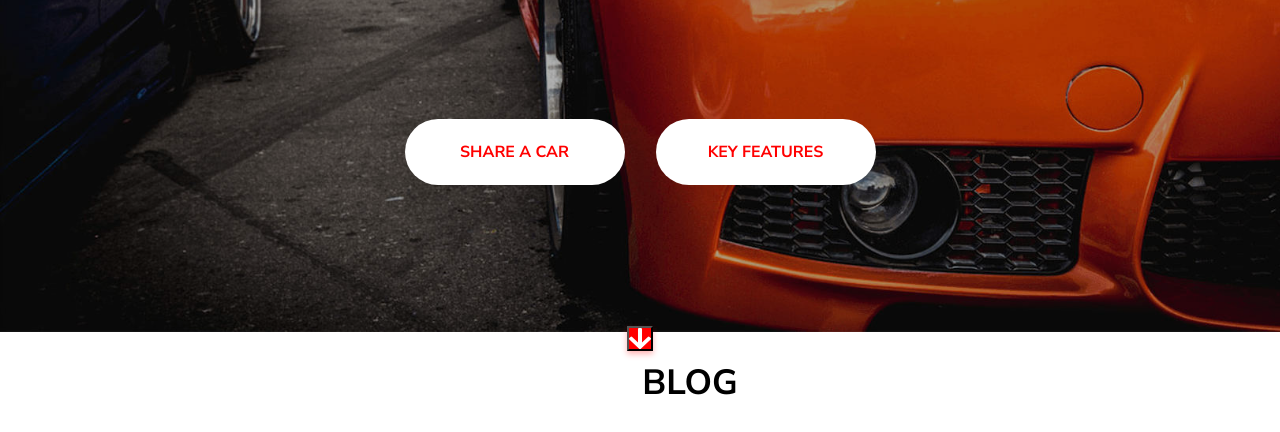
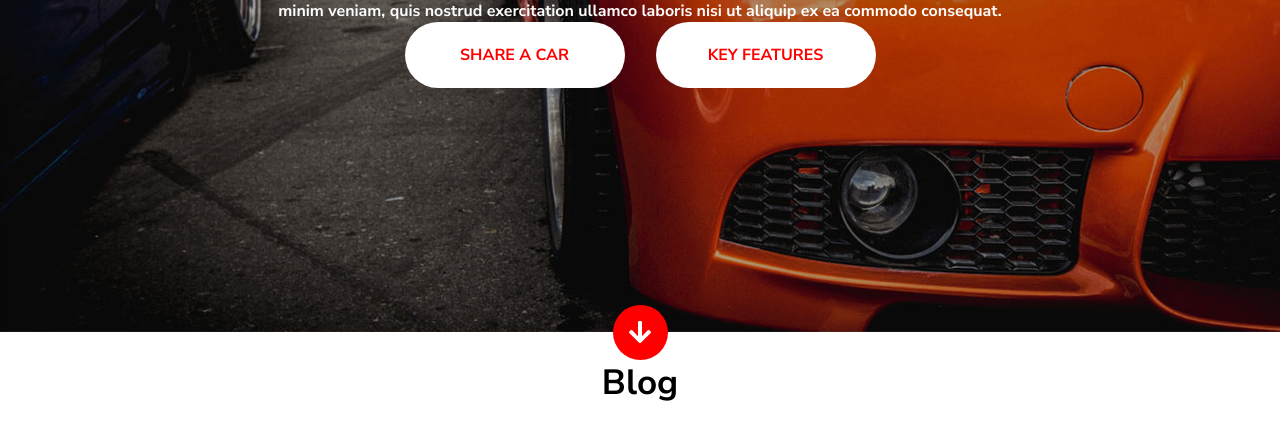
Before and after one commit to Kindziolek/CarScharing, a plain HTML site: page index.html in a window 1280 px wide. Shown: the part 468-900 px from the top of the page. Drawn offline with Linux system fonts and the light colour scheme; files whose address does not match are found by name.

Commit message:
Nagłówek

```diff
--- a/css/style.css
+++ b/css/style.css
@@ -107,10 +107,11 @@ a:hover {
 .content {
     display: flex;
     position: relative;
-    height: 100%;
+    height: calc(100% - 88px);
     flex-direction: column;
-    justify-content: space-around;
+    justify-content: space-evenly;
     align-items: center;
+    padding:  20% 0;
 }
 
 
@@ -131,6 +132,8 @@ p {
     letter-spacing: 0px;
     color: #FFFFFF;
     opacity: 1;
+    max-width: 80%;
+
 }
 
 .buttons-wrapper {
@@ -162,10 +165,16 @@ p {
 }
 
 .arrow {
-    display: flex;
     background: #FF0000 0% 0% no-repeat padding-box;
-    box-shadow: 0px 3px 6px #FF00004D;
+    border: none;
     opacity: 1;
+    border-radius: 50px;
+    width: 55px;
+    height: 55px;
+    position: absolute;
+    bottom: -27.5px;
+    left: calc(50% - 27.5px);
+
 }
 
 main {
--- a/index.html
+++ b/index.html
@@ -41,16 +41,16 @@
             <button class="button_top">SHARE A CAR</button>
             <button class="button_top">KEY FEATURES</button>
             </div>
-            <button class="arrow"><img src="image/Icon Arrow Down.svg"</button>
         </div>
+        <button class="arrow"><img src="image/Icon Arrow Down.svg"</button>
         </div>
     </div>
 
     <main>
         <div class="line">
-          <div class="line_left"></div>
-          </div><h3>BLOG</h3>
-          <div class="line_right"></div>
+          <div class="line"></div>
+          </div><h3>Blog</h3>
+          <div class="line"></div>
         </div>
     </main>
 
```
